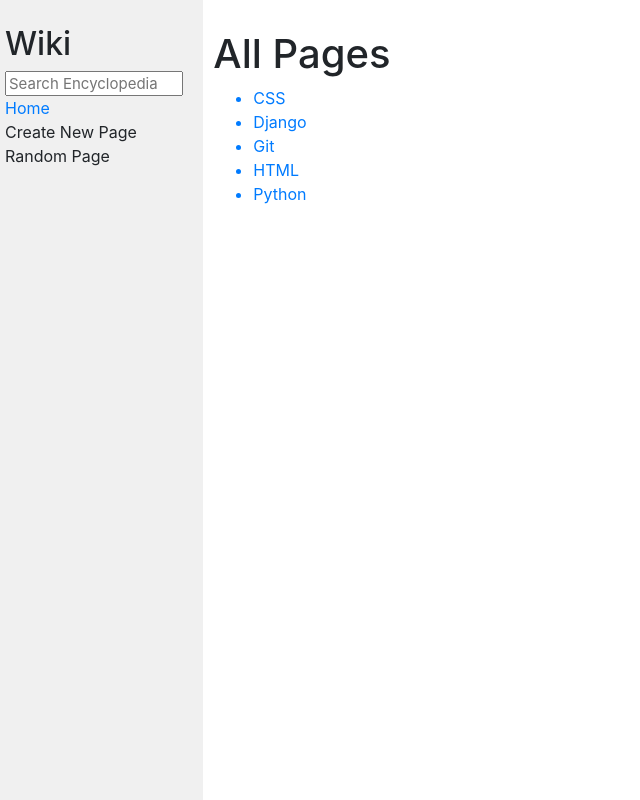
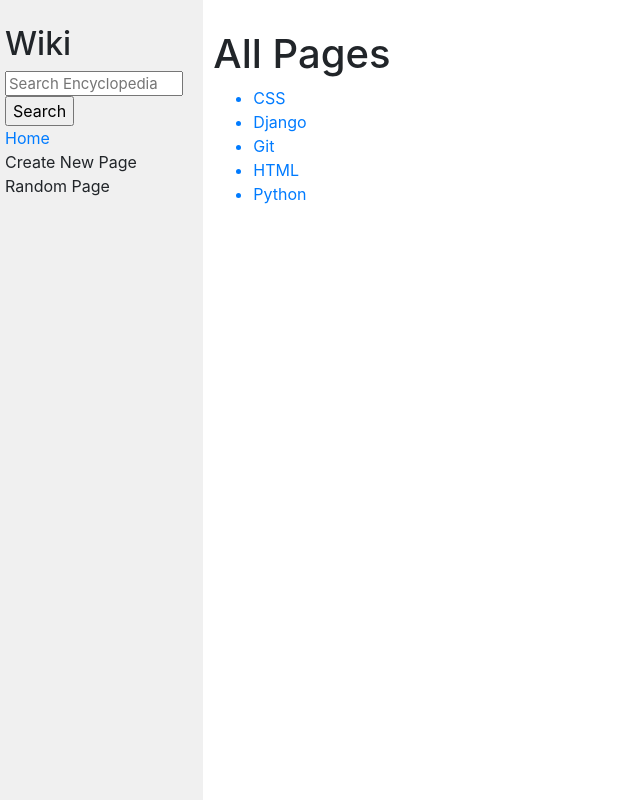
Before and after one commit to aschwimm/wiki, a Django app: page / in a window 1280 px wide. Shown: the whole page, without its empty margins (0-640 px from the left). Run offline with Django 3.2, Linux system fonts and the light colour scheme; some libraries are stand-ins or nearby versions.

Commit message:
Updated form action to fetch correct input

```diff
--- a/wiki/encyclopedia/templates/encyclopedia/layout.html
+++ b/wiki/encyclopedia/templates/encyclopedia/layout.html
@@ -12,8 +12,9 @@
         <div class="row">
             <div class="sidebar col-lg-2 col-md-3">
                 <h2>Wiki</h2>
-                <form action="" method="get">
+                <form name="search" action="{% url 'search' %}" method="get">
                     <input class="search" type="text" name="q" placeholder="Search Encyclopedia">
+                    <input type="submit" value="Search">
                 </form>
                 <div>
                     <a href="{% url 'index' %}">Home</a>
--- a/wiki/encyclopedia/urls.py
+++ b/wiki/encyclopedia/urls.py
@@ -4,5 +4,6 @@
 
 urlpatterns = [
     path("", views.index, name="index"),
-    path("wiki/<str:name>/", views.check, name="check")
+    path("wiki/<str:name>/", views.check, name="check"),
+    path("search/", views.search, name="search")
 ]
--- a/wiki/encyclopedia/views.py
+++ b/wiki/encyclopedia/views.py
@@ -25,3 +25,6 @@
         "entry": title,
         "name": name
     })
+def search(request):
+    test = request.GET.get('q')
+    return HttpResponse(test)
```
